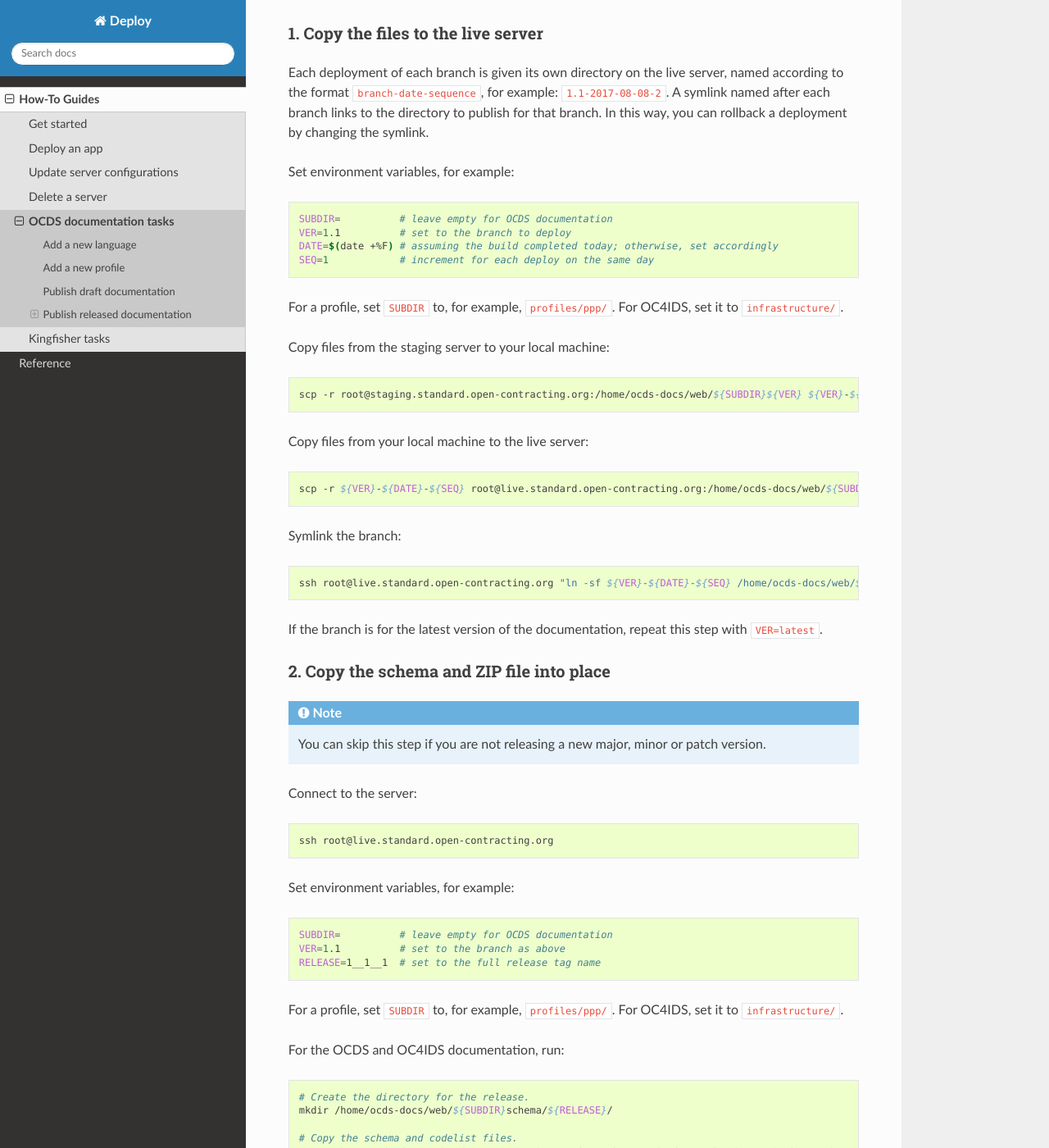
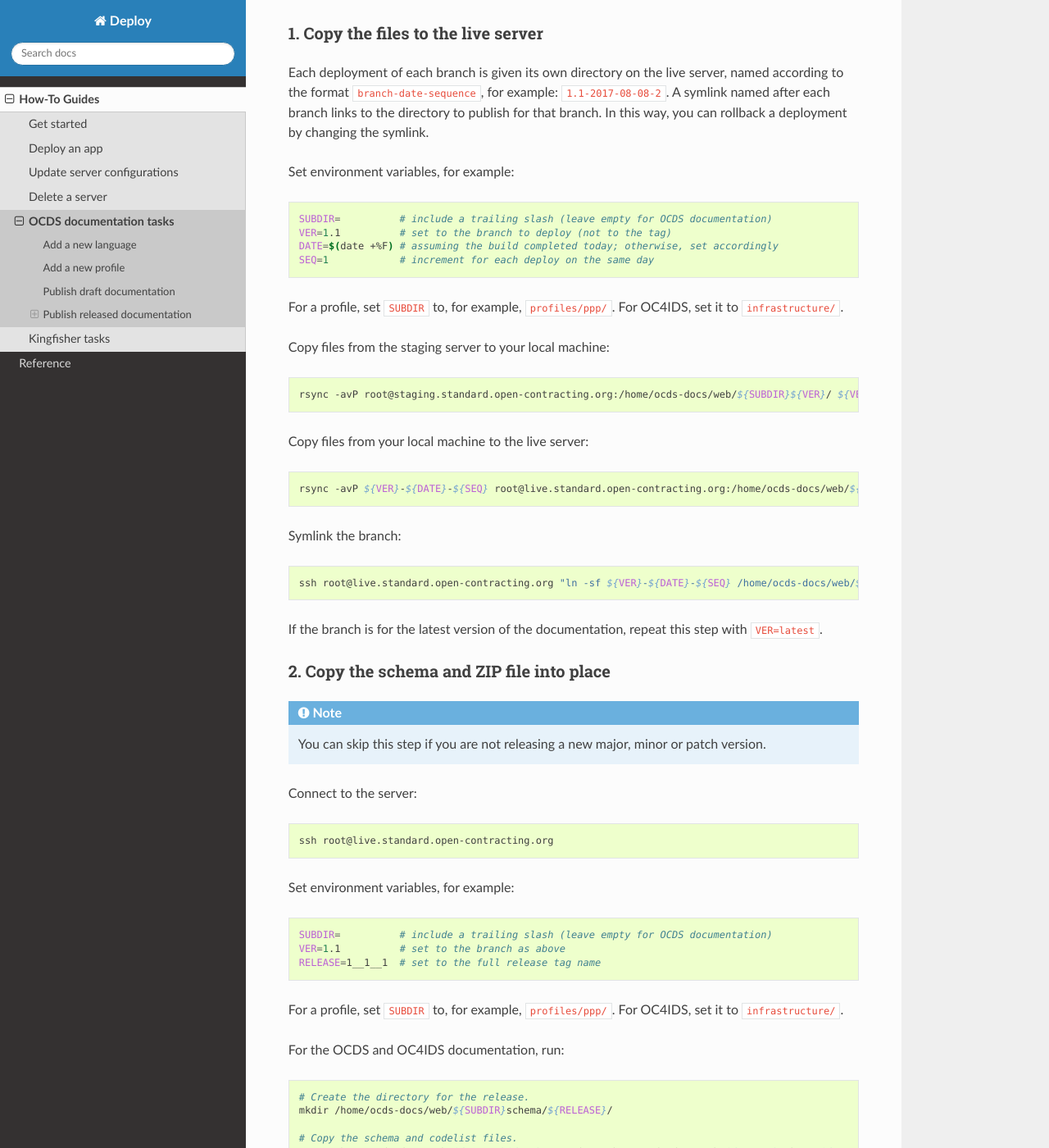
Before and after one commit to open-contracting/deploy, a Sphinx documentation site: the page built from docs/how-to/docs.rst, in a window 1280 px wide and 1400 px high, scrolled down 1687 px. Shown: the whole window at 82% size. Built offline with Sphinx 7.4.7 and the Read the Docs theme 2.0.0, drawn with Linux system fonts in a browser that asks for light colours.

Commit message:
Docs: Use rsync instead of scp (much faster)

```diff
--- a/docs/how-to/docs.rst
+++ b/docs/how-to/docs.rst
@@ -93,8 +93,8 @@ Set environment variables, for example:
 
 .. code-block:: bash
 
-   SUBDIR=          # leave empty for OCDS documentation
-   VER=1.1          # set to the branch to deploy
+   SUBDIR=          # include a trailing slash (leave empty for OCDS documentation)
+   VER=1.1          # set to the branch to deploy (not to the tag)
    DATE=$(date +%F) # assuming the build completed today; otherwise, set accordingly
    SEQ=1            # increment for each deploy on the same day
 
@@ -104,13 +104,13 @@ Copy files from the staging server to your local machine:
 
 .. code-block:: bash
 
-   scp -r root@staging.standard.open-contracting.org:/home/ocds-docs/web/${SUBDIR}${VER} ${VER}-${DATE}-${SEQ}
+   rsync -avP root@staging.standard.open-contracting.org:/home/ocds-docs/web/${SUBDIR}${VER}/ ${VER}-${DATE}-${SEQ}
 
 Copy files from your local machine to the live server:
 
 .. code-block:: bash
 
-   scp -r ${VER}-${DATE}-${SEQ} root@live.standard.open-contracting.org:/home/ocds-docs/web/${SUBDIR}
+   rsync -avP ${VER}-${DATE}-${SEQ} root@live.standard.open-contracting.org:/home/ocds-docs/web/${SUBDIR}/
 
 Symlink the branch:
 
@@ -137,7 +137,7 @@ Set environment variables, for example:
 
 .. code-block:: bash
 
-   SUBDIR=          # leave empty for OCDS documentation
+   SUBDIR=          # include a trailing slash (leave empty for OCDS documentation)
    VER=1.1          # set to the branch as above
    RELEASE=1__1__1  # set to the full release tag name
 
```
